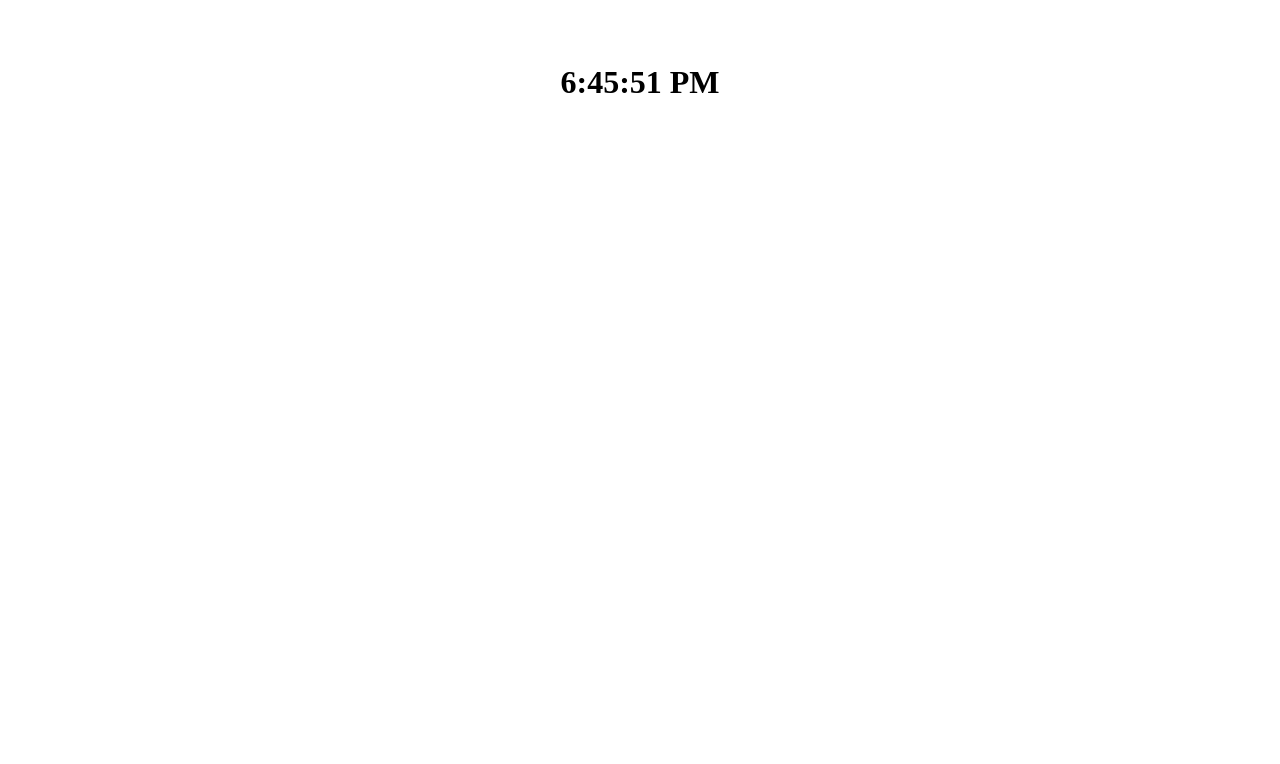
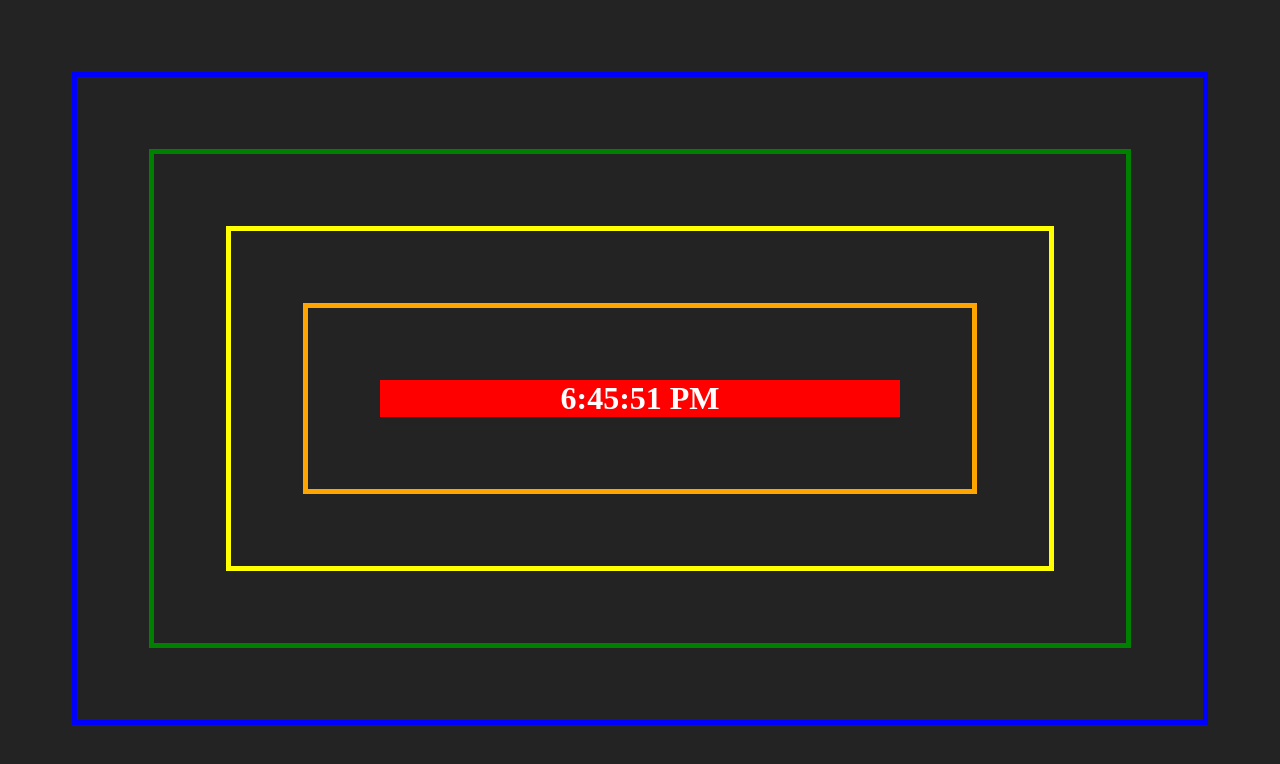
Before and after one commit to F-NACC-95/clock-app, a plain HTML site: page index.html in a window 1280 px wide. Drawn offline with Linux system fonts and the light colour scheme.

Commit message:
added goofy styling

```diff
--- a/index.html
+++ b/index.html
@@ -8,7 +8,17 @@
     <link rel="stylesheet" href="./styles.css" type="text/css">
 </head>
 <body onload="getTime()">
-    <h1 id="clock__display"></h1>
+    <div class="div__1">
+        <div class="div__2">
+            <div class="div__3">
+                <div class="div__4">
+                    <div class="div__5">
+                        <h1 id="clock__display"></h1>
+                    </div>
+                </div>
+            </div>
+        </div>
+    </div>
 </body>
 <script src="main.js"></script>
 </html>
--- a/styles.css
+++ b/styles.css
@@ -1,10 +1,36 @@
 * {
     padding: 0px;
     margin: 0px;
+    box-sizing: border-box;
 }
 
 html {
     margin: auto;
     text-align: center;
-    padding-top: 4rem;
+    background-color: #232323;
+    color: white;
 }
+
+.div__1, .div__2, .div__3, .div__4, .div__5 {
+    margin: 9vh;
+}
+
+.div__1 {
+    border: 5px solid blue;
+}
+
+.div__2 {
+    border: 5px solid green;;
+}
+
+.div__3 {
+    border: 5px solid yellow;
+}
+
+.div__4 {
+    border: 5px solid orange;
+}
+
+.div__5 {
+    background-color: red;
+}
```
